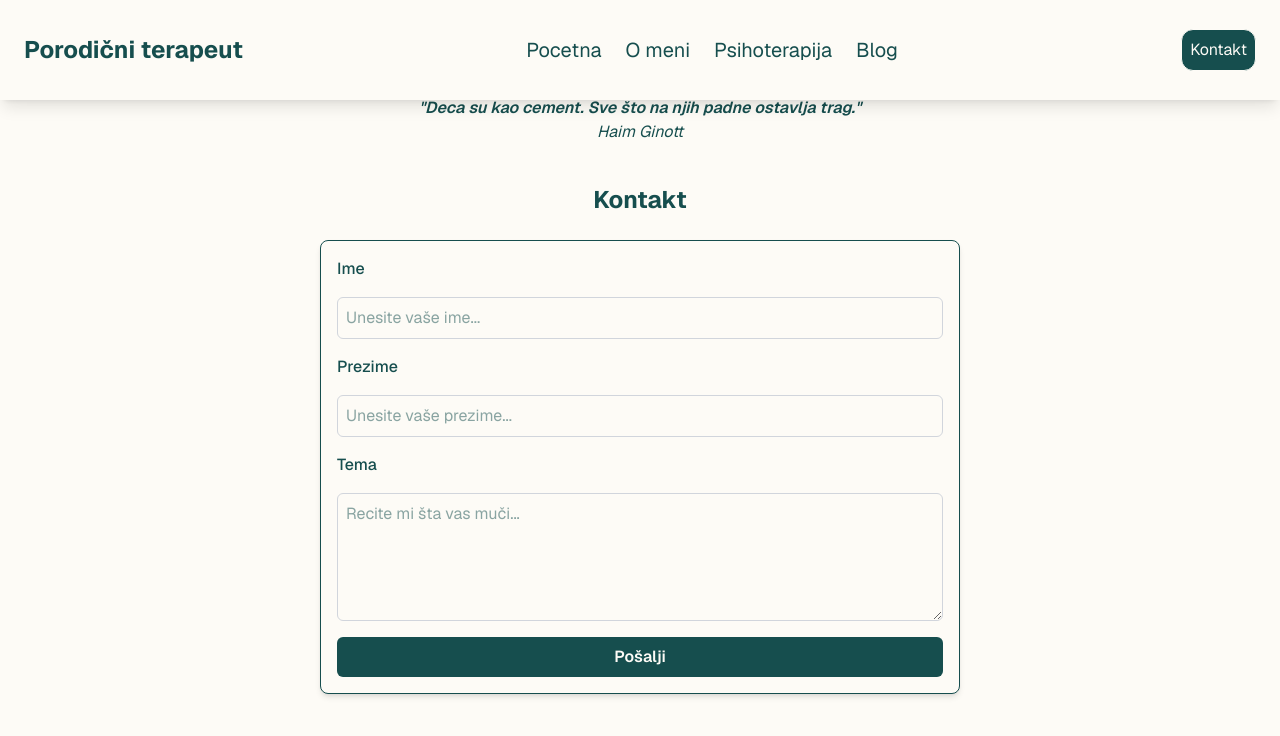
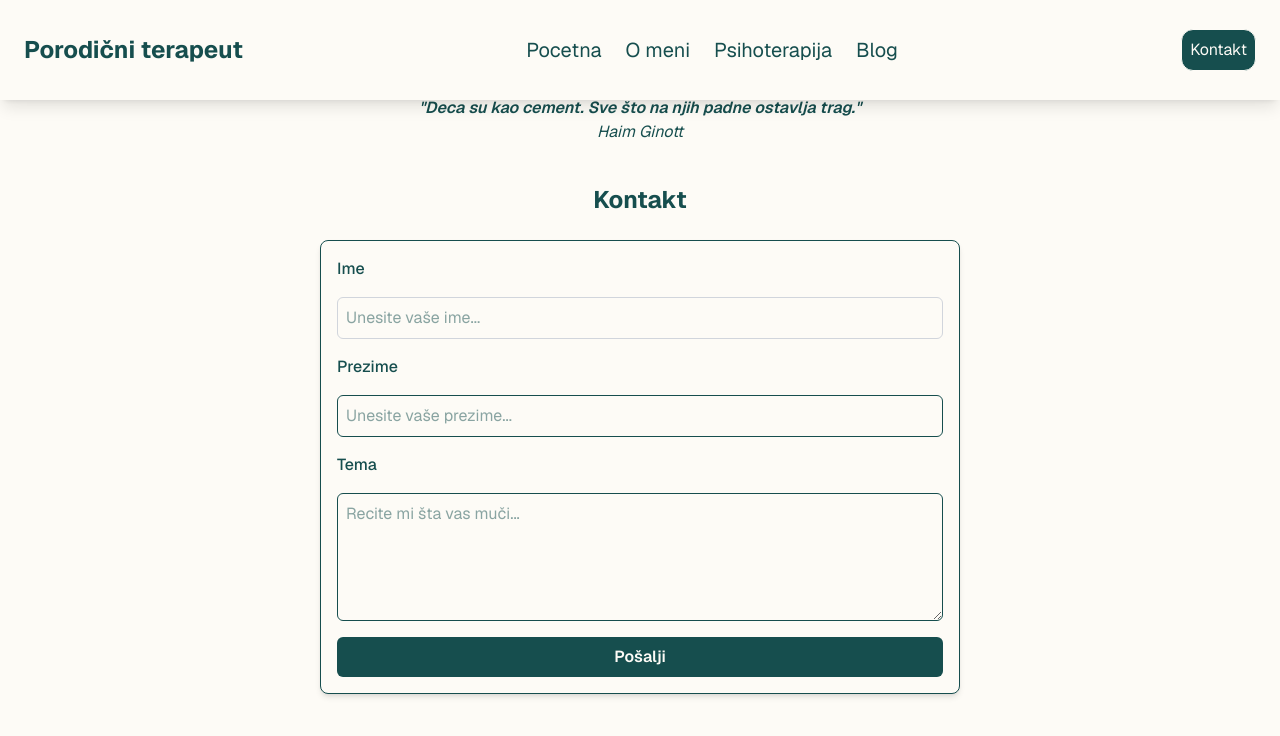
Before and after one commit to Milos191405/smiljaigicpsiholog, a Next.js app: page /Kontakt in a window 1280 px wide. Shown: the top 736 px of the page. Built offline with nearby package versions, Linux system fonts and the light colour scheme.

Commit message:
adding some styling to Kontant

```diff
--- a/src/app/Kontakt/page.js
+++ b/src/app/Kontakt/page.js
@@ -43,7 +43,7 @@ function Kontakt() {
             value={formData.firstname}
             onChange={handleChange}
             placeholder="Unesite vaše ime..."
-            className="border border-gray-300 rounded-md p-2 focus:outline-none focus:ring-2 focus:ring-blue-500"
+            className="border border-gray-300 rounded-md p-2 focus:outline-none focus:ring-2 focus:ring-foreground"
             required
           />
 
@@ -57,7 +57,7 @@ function Kontakt() {
             value={formData.lastname}
             onChange={handleChange}
             placeholder="Unesite vaše prezime..."
-            className="border border-gray-300 rounded-md p-2 focus:outline-none focus:ring-2 focus:ring-blue-500"
+            className="border border-foreground rounded-md p-2 focus:outline-none focus:ring-2 focus:ring-foreground"
             required
           />
 
@@ -70,7 +70,7 @@ function Kontakt() {
             value={formData.subject}
             onChange={handleChange}
             placeholder="Recite mi šta vas muči..."
-            className="border border-gray-300 rounded-md p-2 h-32 focus:outline-none focus:ring-2 focus:ring-blue-500"
+            className="border border-foreground rounded-md p-2 h-32 focus:outline-none focus:ring-2 focus:ring-foreground"
             required
           ></textarea>
 
```
